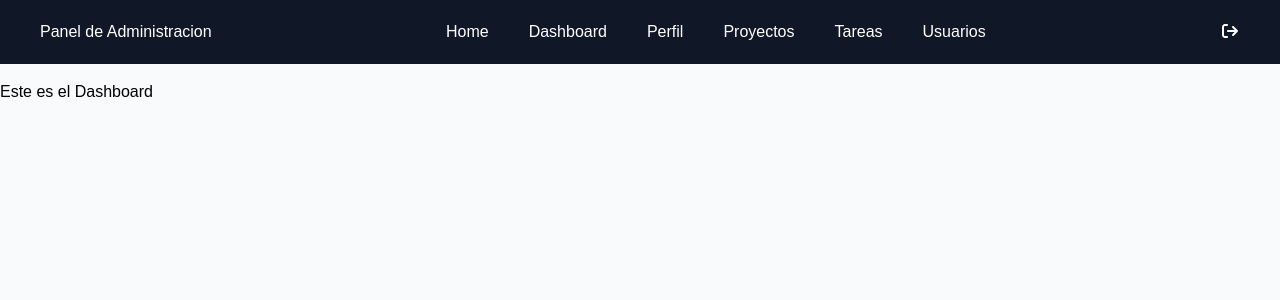
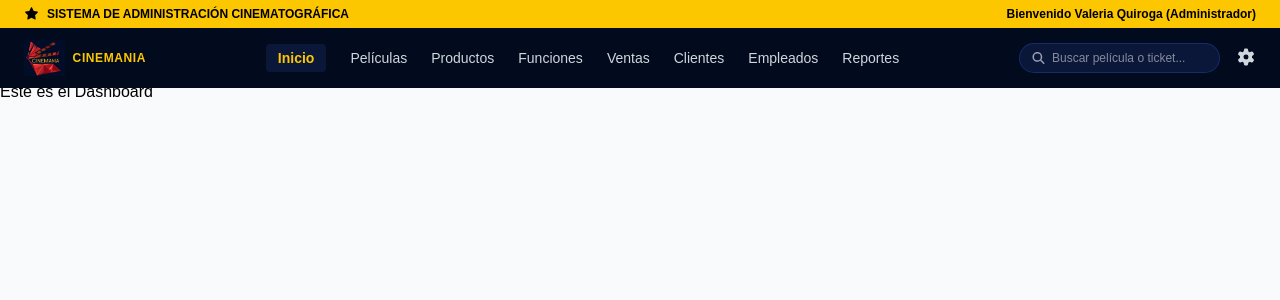
Before and after one commit to fabiola-gonzales-sandoval/sistema_cine, a Next.js app: page /dashboard in a window 1280 px wide. Shown: the top 300 px of the page. Built offline with nearby package versions, Linux system fonts and the light colour scheme.

Commit message:
feat: implementacion de Header Cinemania y logo

```diff
--- a/app/components/Header.tsx
+++ b/app/components/Header.tsx
@@ -1,28 +1,67 @@
 "use client";
 
 import { FontAwesomeIcon } from "@fortawesome/react-fontawesome";
-import {faArrowRightFromBracket} from "@fortawesome/free-solid-svg-icons";
+import {
+  faStar,
+  faMagnifyingGlass,
+  faGear,
+  faFilm,
+} from "@fortawesome/free-solid-svg-icons";
 import Link from "next/link";
 
 export default function Header() {
   return (
-        <header className="w-full bg-gray-900 text-white absolute inset-x-0 top-0 z-50 flex justify-between px-10 py-5">
-            <div>
-                <h2>Panel de Administracion</h2>
-            </div>
-            <div className="flex gap-10">
-                <Link href="/">Home</Link>
-                <Link href="/dashboard">Dashboard</Link>
-                <Link href="/dashboard/profile">Perfil</Link>
-                <Link href="/dashboard/projects">Proyectos</Link>
-                <Link href="/dashboard/tasks">Tareas</Link>
-                <Link href="/dashboard/users">Usuarios</Link>
+    <header className="w-full absolute inset-x-0 top-0 z-50">
+      {/* 1. Barra superior amarilla */}
+      <div className="bg-yellow-400 text-black px-6 py-1.5 flex justify-between items-center text-xs font-semibold">
+        <div className="flex items-center gap-2">
+          <FontAwesomeIcon icon={faStar} />
+          <span>SISTEMA DE ADMINISTRACIÓN CINEMATOGRÁFICA</span>
         </div>
         <div>
-                <Link href={"/login"}>
-                    <FontAwesomeIcon icon={faArrowRightFromBracket} style={{color: "#FFF",}} />
+          <span>Bienvenido <strong>Valeria Quiroga</strong> (Administrador)</span>
+        </div>
+      </div>
+
+      {/* 2. Barra de navegación principal (la estructura original del docente) */}
+      <div className="w-full bg-[#020b1e] text-white px-6 py-3 flex justify-between items-center">
+        {/* Bloque Izquierdo: Logo */}
+        <div className="flex items-center gap-2">
+          <img
+            src="/logo.png"
+            alt="Logo Cinemania"
+            className="h-9 w-auto object-contain"
+          />
+          <span className="font-bold text-yellow-400 tracking-wider text-xs">CINEMANIA</span>
+        </div>
+
+        {/* Bloque Centro: Enlaces originales adaptados */}
+        <div className="flex items-center gap-6 text-sm text-gray-300">
+          <Link href="/dashboard" className="bg-[#0b1739] text-yellow-400 px-3 py-1 rounded font-semibold">Inicio</Link>
+          <Link href="/dashboard/projects" className="hover:text-white">Películas</Link>
+          <Link href="/dashboard/tasks" className="hover:text-white">Productos</Link>
+          <Link href="/dashboard" className="hover:text-white">Funciones</Link>
+          <Link href="/dashboard" className="hover:text-white">Ventas</Link>
+          <Link href="/dashboard/users" className="hover:text-white">Clientes</Link>
+          <Link href="/dashboard/users" className="hover:text-white">Empleados</Link>
+          <Link href="/dashboard/profile" className="hover:text-white">Reportes</Link>
+        </div>
+
+        {/* Bloque Derecho: Buscador y Ajustes */}
+        <div className="flex items-center gap-4">
+          <div className="relative flex items-center">
+            <FontAwesomeIcon icon={faMagnifyingGlass} className="absolute left-3 text-gray-400 text-xs" />
+            <input
+              type="text"
+              placeholder="Buscar película o ticket..."
+              className="bg-[#0b1739] text-white text-xs pl-8 pr-3 py-1.5 rounded-full border border-blue-900/60 focus:outline-none"
+            />
+          </div>
+          <Link href="/dashboard" className="text-gray-300 hover:text-white">
+            <FontAwesomeIcon icon={faGear} />
           </Link>
         </div>
+      </div>
     </header>
-    )
+  );
 }
```
Also changed, not shown: public/logo.png (added). Lines whose indentation alone changed are shown as unchanged.
